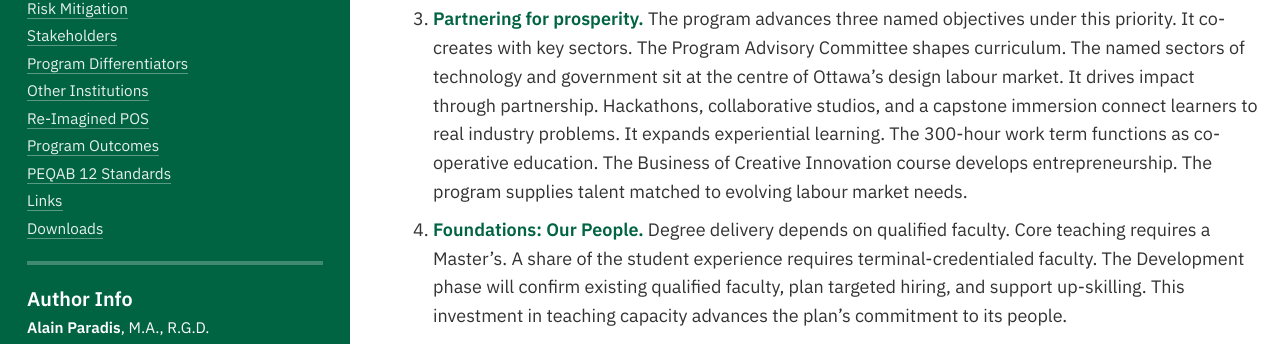
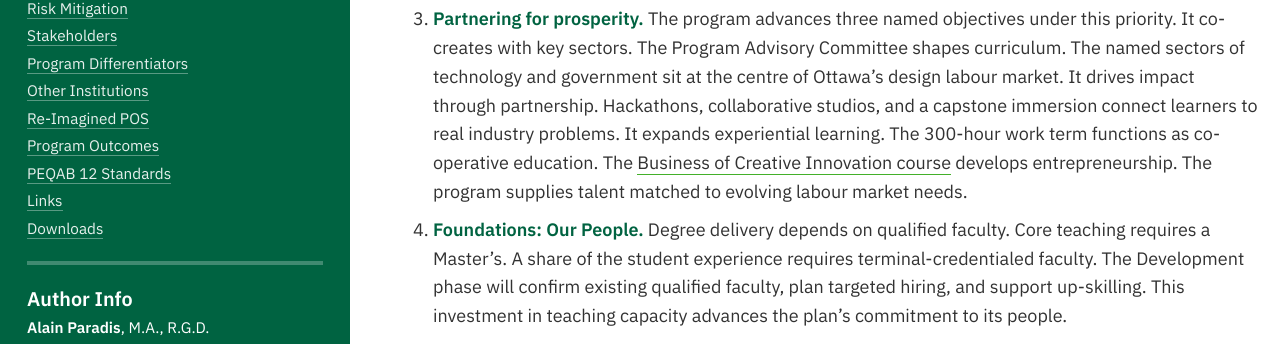
Before and after one commit to AlainParadis/program-transformation, a Jekyll site: the page built from index.md, in a window 1280 px wide and 900 px high, scrolled down 3483 px. Shown: the part 253-597 px from the top of the window. Built offline with Jekyll 4.4.1, drawn with Linux system fonts in a browser that asks for light colours; part of the change alters nothing that is shown.

```diff
--- a/_data/sitewide.yml
+++ b/_data/sitewide.yml
@@ -221,7 +221,7 @@ strat-plan:
     response: "The curriculum is AI-integrated from semester one. It is AI-integrated by design, not by retrofit. This directly advances the plan's ‘Foster AI Innovation’ objective. The program models the living lab for responsible AI that the plan calls for. Curriculum emphasizes higher-order thinking, ambiguity navigation, and decision ownership above the layer AI automates. Generative tools are treated as creative partners, with explicit attention to ethics, originality, and human direction. Resilience and adaptability are taught as core competencies, not soft skills. This is a deliberate response to the technology disruption the plan names as central."
   - priority: 03
     title: "Partnering for prosperity"
-    response: "The program advances three named objectives under this priority. It co-creates with key sectors. The Program Advisory Committee shapes curriculum. The named sectors of technology and government sit at the centre of Ottawa’s design labour market. It drives impact through partnership. Hackathons, collaborative studios, and a capstone immersion connect learners to real industry problems. It expands experiential learning. The 300-hour work term functions as co-operative education. The Business of Creative Innovation course develops entrepreneurship. The program supplies talent matched to evolving labour market needs."
+    response: "The program advances three named objectives under this priority. It co-creates with key sectors. The Program Advisory Committee shapes curriculum. The named sectors of technology and government sit at the centre of Ottawa’s design labour market. It drives impact through partnership. Hackathons, collaborative studios, and a capstone immersion connect learners to real industry problems. It expands experiential learning. The 300-hour work term functions as co-operative education. The <a href='#semester-4'>Business of Creative Innovation course</a> develops entrepreneurship. The program supplies talent matched to evolving labour market needs."
   - priority: 04
     title: "Foundations: Our People"
     response: "Degree delivery depends on qualified faculty. Core teaching requires a Master’s. A share of the student experience requires terminal-credentialed faculty. The Development phase will confirm existing qualified faculty, plan targeted hiring, and support up-skilling. This investment in teaching capacity advances the plan’s commitment to its people."
```
